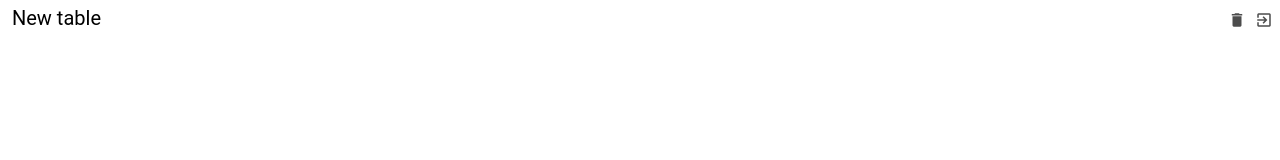
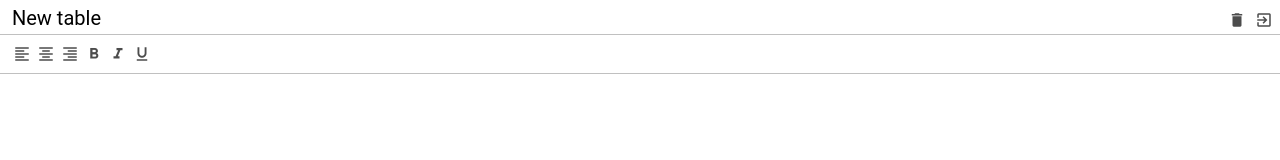
Before and after one commit to Bogdan-save-dev/excel, a website built with webpack: page src/index.html in a window 1280 px wide. Built offline with nearby package versions, Linux system fonts and the light colour scheme.

Commit message:
addtoolbar component

```diff
--- a/src/index.html
+++ b/src/index.html
@@ -27,7 +27,31 @@
           </div>
         </div>
       </div>
-      <div class="excel__toolbar"></div>
+      <div class="excel__toolbar">
+        <div class="button">
+          <i class="material-icons">format_align_left</i>
+        </div>
+
+        <div class="button">
+          <i class="material-icons">format_align_center</i>
+        </div>
+
+        <div class="button">
+          <i class="material-icons">format_align_right</i>
+        </div>
+
+        <div class="button">
+          <i class="material-icons">format_bold</i>
+        </div>
+
+        <div class="button">
+          <i class="material-icons">format_italic</i>
+        </div>
+
+        <div class="button">
+          <i class="material-icons">format_underline</i>
+        </div>
+      </div>
       <div class="excel__formula"></div>
       <div class="excel__table"></div>
     </div>
--- a/src/scss/ToolBar/ToolBar.scss
+++ b/src/scss/ToolBar/ToolBar.scss
@@ -1,2 +1,21 @@
 @import './../variables';
 @import './../mixins';
+
+.excel__toolbar {
+  height: $toolbar-height;
+
+  position: absolute;
+  top: $header-height;
+  left: 0;
+  right: 0;
+
+  border-top: 1px solid $border-color;
+  border-bottom: 1px solid $border-color;
+  padding: 7px 10px;
+
+  display: flex;
+
+  & .button {
+    @include button(green);
+  }
+}
--- a/src/scss/_variables.scss
+++ b/src/scss/_variables.scss
@@ -1,2 +1,3 @@
 $header-height: 34px;
+$toolbar-height: 40px;
 $border-color: #c0c0c0;
```
